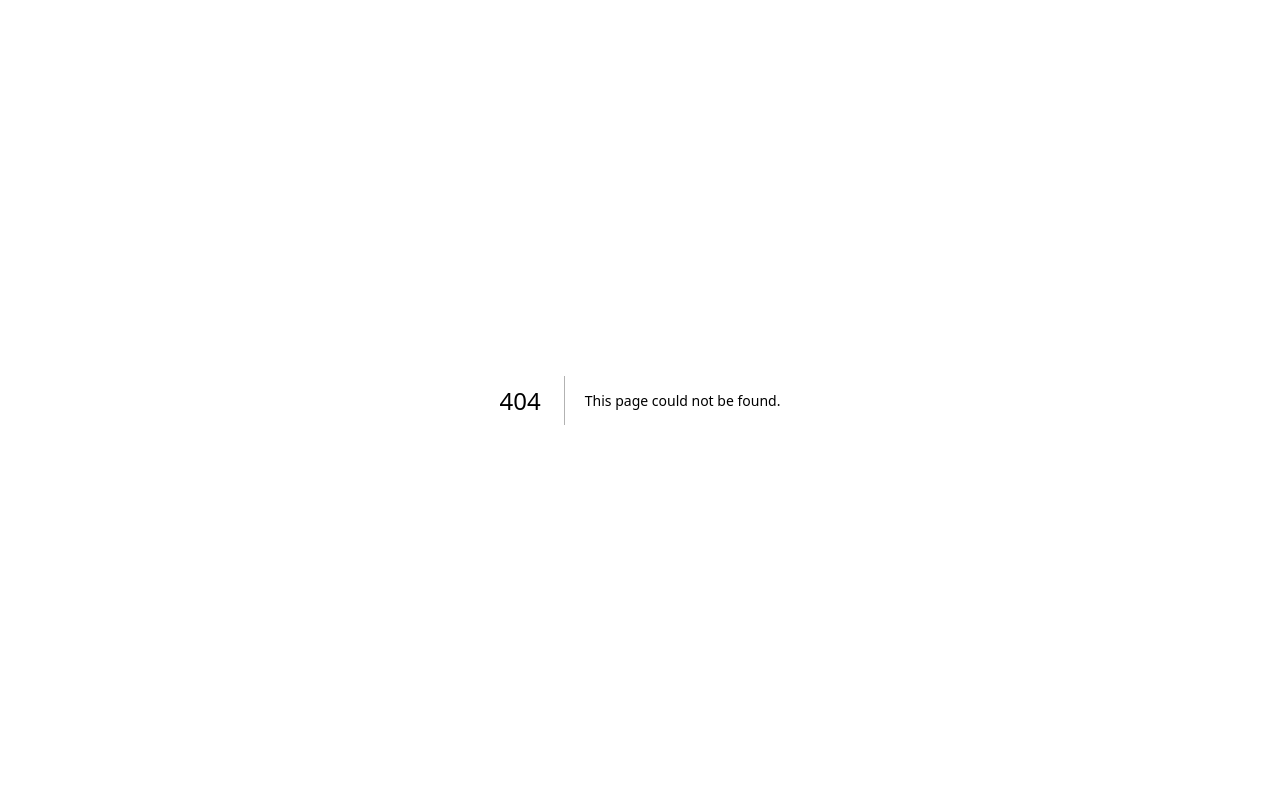
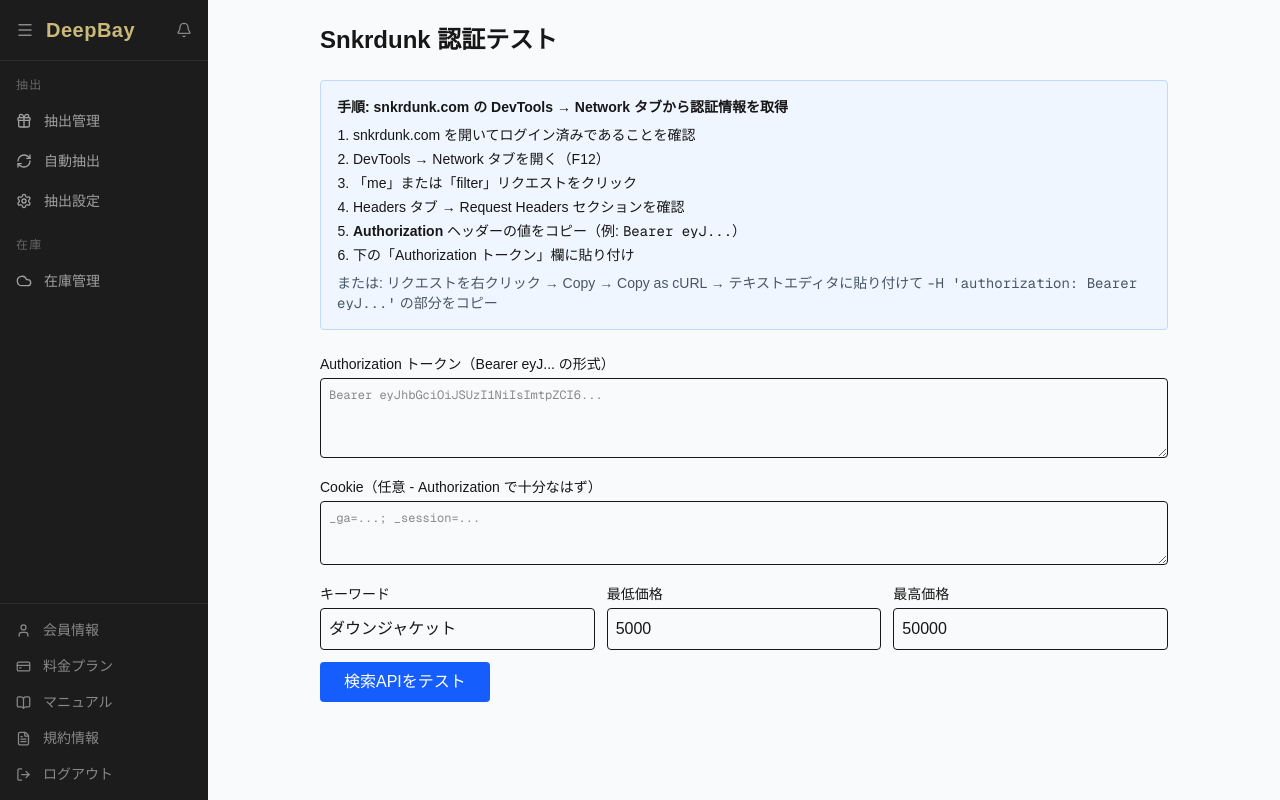
Before and after one commit to noborie-web/deepbay, a Next.js app: page /debug-search in a window 1280 px wide. Before the commit this address had no page. Built offline with nearby package versions, Linux system fonts and the light colour scheme.

Commit message:
Add snkrdunk auth search test UI and API endpoint

```diff
--- /dev/null
+++ b/src/app/(dashboard)/debug-search/page.tsx
@@ -0,0 +1,110 @@
+'use client'
+import { useState } from 'react'
+
+export default function DebugSearchPage() {
+  const [token, setToken] = useState('')
+  const [cookie, setCookie] = useState('')
+  const [keyword, setKeyword] = useState('ダウンジャケット')
+  const [minPrice, setMinPrice] = useState('5000')
+  const [maxPrice, setMaxPrice] = useState('50000')
+  const [results, setResults] = useState<null | { results: Array<{ url: string; status: number; preview: string; itemCount?: number }> }>(null)
+  const [loading, setLoading] = useState(false)
+
+  async function runTest() {
+    setLoading(true)
+    setResults(null)
+    try {
+      const res = await fetch('/api/snkr-search', {
+        method: 'POST',
+        headers: { 'Content-Type': 'application/json' },
+        body: JSON.stringify({ token, cookie, keyword, categoryIds: '2/38', minPrice, maxPrice }),
+      })
+      setResults(await res.json())
+    } finally {
+      setLoading(false)
+    }
+  }
+
+  return (
+    <div className="p-6 max-w-4xl mx-auto space-y-6">
+      <h1 className="text-2xl font-bold">Snkrdunk 認証テスト</h1>
+
+      <div className="bg-blue-50 border border-blue-200 rounded p-4 text-sm space-y-2">
+        <p className="font-bold">手順: snkrdunk.com の DevTools → Network タブから認証情報を取得</p>
+        <ol className="list-decimal ml-4 space-y-1">
+          <li>snkrdunk.com を開いてログイン済みであることを確認</li>
+          <li>DevTools → Network タブを開く（F12）</li>
+          <li>「me」または「filter」リクエストをクリック</li>
+          <li>Headers タブ → Request Headers セクションを確認</li>
+          <li><strong>Authorization</strong> ヘッダーの値をコピー（例: <code>Bearer eyJ...</code>）</li>
+          <li>下の「Authorization トークン」欄に貼り付け</li>
+        </ol>
+        <p className="text-gray-600">または: リクエストを右クリック → Copy → Copy as cURL → テキストエディタに貼り付けて <code>-H &apos;authorization: Bearer eyJ...&apos;</code> の部分をコピー</p>
+      </div>
+
+      <div className="space-y-3">
+        <div>
+          <label className="block text-sm font-medium mb-1">Authorization トークン（Bearer eyJ... の形式）</label>
+          <textarea
+            className="w-full border rounded p-2 text-xs font-mono h-20"
+            placeholder="Bearer eyJhbGciOiJSUzI1NiIsImtpZCI6..."
+            value={token}
+            onChange={e => setToken(e.target.value)}
+          />
+        </div>
+        <div>
+          <label className="block text-sm font-medium mb-1">Cookie（任意 - Authorization で十分なはず）</label>
+          <textarea
+            className="w-full border rounded p-2 text-xs font-mono h-16"
+            placeholder="_ga=...; _session=..."
+            value={cookie}
+            onChange={e => setCookie(e.target.value)}
+          />
+        </div>
+        <div className="grid grid-cols-3 gap-3">
+          <div>
+            <label className="block text-sm font-medium mb-1">キーワード</label>
+            <input className="w-full border rounded p-2" value={keyword} onChange={e => setKeyword(e.target.value)} />
+          </div>
+          <div>
+            <label className="block text-sm font-medium mb-1">最低価格</label>
+            <input className="w-full border rounded p-2" value={minPrice} onChange={e => setMinPrice(e.target.value)} />
+          </div>
+          <div>
+            <label className="block text-sm font-medium mb-1">最高価格</label>
+            <input className="w-full border rounded p-2" value={maxPrice} onChange={e => setMaxPrice(e.target.value)} />
+          </div>
+        </div>
+        <button
+          onClick={runTest}
+          disabled={loading}
+          className="bg-blue-600 text-white px-6 py-2 rounded hover:bg-blue-700 disabled:opacity-50"
+        >
+          {loading ? 'テスト中...' : '検索APIをテスト'}
+        </button>
+      </div>
+
+      {results && (
+        <div className="space-y-4">
+          <h2 className="text-lg font-bold">結果</h2>
+          {results.results.map((r, i) => (
+            <div key={i} className={`border rounded p-3 ${r.status === 200 ? 'border-green-400 bg-green-50' : 'border-gray-200'}`}>
+              <div className="flex items-center gap-2 mb-2">
+                <span className={`font-bold px-2 py-0.5 rounded text-sm ${r.status === 200 ? 'bg-green-500 text-white' : 'bg-gray-200'}`}>
+                  {r.status}
+                </span>
+                {r.itemCount !== undefined && (
+                  <span className="bg-blue-100 text-blue-700 px-2 py-0.5 rounded text-sm font-bold">
+                    {r.itemCount}件
+                  </span>
+                )}
+                <code className="text-xs text-gray-600 truncate">{r.url}</code>
+              </div>
+              <pre className="text-xs bg-gray-100 p-2 rounded overflow-x-auto whitespace-pre-wrap">{r.preview}</pre>
+            </div>
+          ))}
+        </div>
+      )}
+    </div>
+  )
+}
--- /dev/null
+++ b/src/app/api/snkr-search/route.ts
@@ -0,0 +1,56 @@
+import { NextRequest, NextResponse } from 'next/server'
+
+const BASE_HEADERS = {
+  'User-Agent': 'Mozilla/5.0 (Macintosh; Intel Mac OS X 10_15_7) AppleWebKit/537.36 (KHTML, like Gecko) Chrome/120.0.0.0 Safari/537.36',
+  'Accept': 'application/json, text/plain, */*',
+  'Accept-Language': 'ja,en-US;q=0.7,en;q=0.3',
+  'Referer': 'https://snkrdunk.com/',
+  'Origin': 'https://snkrdunk.com',
+}
+
+// Various endpoint patterns to try for snkrdunk search API
+const ENDPOINTS = [
+  (params: URLSearchParams) => `https://snkrdunk.com/v3/search?${params}`,
+  (params: URLSearchParams) => `https://snkrdunk.com/v3/apparel/used/listings?${params}`,
+  (params: URLSearchParams) => `https://snkrdunk.com/v3/apparel/used/search?${params}`,
+  (params: URLSearchParams) => `https://snkrdunk.com/api/v3/search?${params}`,
+]
+
+export async function POST(req: NextRequest) {
+  const body = await req.json()
+  const { token, cookie, keyword, categoryIds, minPrice, maxPrice, page = 1 } = body
+
+  const headers: Record<string, string> = { ...BASE_HEADERS }
+  if (token) headers['Authorization'] = token.startsWith('Bearer ') ? token : `Bearer ${token}`
+  if (cookie) headers['Cookie'] = cookie
+
+  const params = new URLSearchParams()
+  if (keyword) params.set('keywords', keyword)
+  if (categoryIds) params.set('searchCategoryIds', categoryIds)
+  if (minPrice) params.set('minPrice', String(minPrice))
+  if (maxPrice) params.set('maxPrice', String(maxPrice))
+  params.set('isSaleOnly', 'true')
+  params.set('page', String(page))
+  params.set('limit', '30')
+
+  const results: Array<{ url: string; status: number; preview: string; itemCount?: number }> = []
+
+  for (const endpointFn of ENDPOINTS) {
+    const url = endpointFn(params)
+    try {
+      const res = await fetch(url, { headers, signal: AbortSignal.timeout(8000) })
+      const text = await res.text()
+      let itemCount: number | undefined
+      try {
+        const json = JSON.parse(text)
+        const arr = json?.data?.listings ?? json?.data?.items ?? json?.listings ?? json?.items ?? json?.data
+        if (Array.isArray(arr)) itemCount = arr.length
+      } catch { /* not JSON */ }
+      results.push({ url, status: res.status, preview: text.slice(0, 500), itemCount })
+    } catch (err) {
+      results.push({ url, status: 0, preview: String(err) })
+    }
+  }
+
+  return NextResponse.json({ results })
+}
```
